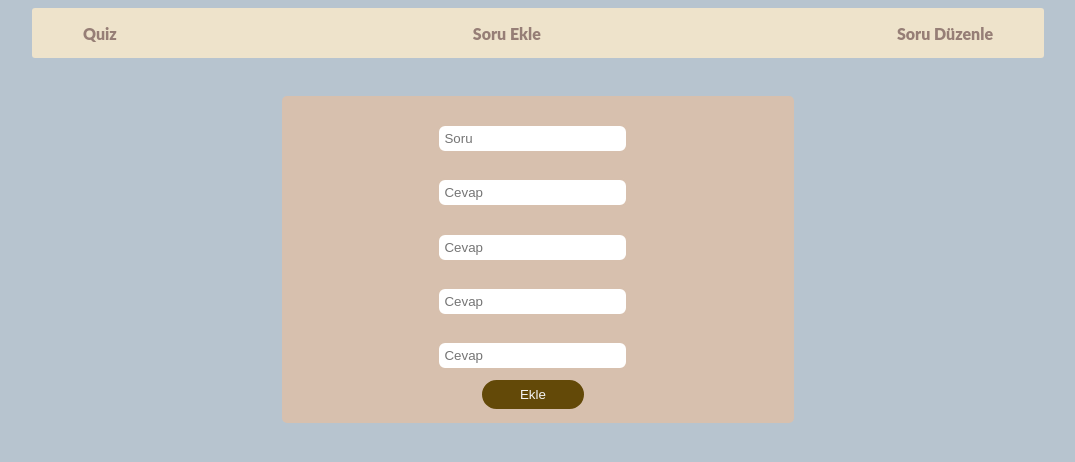
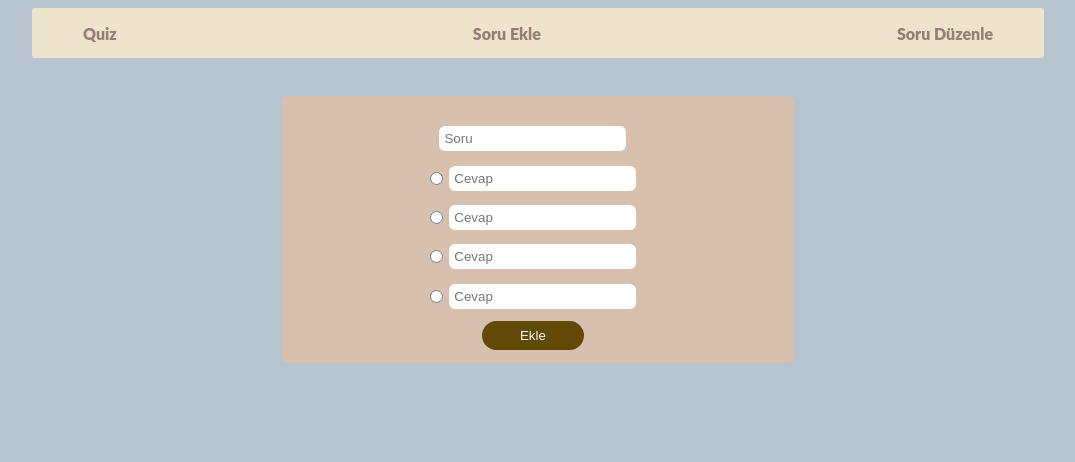
Before and after one commit to ysnkyrr/quiz-app, a React (Create React App) app: page /SoruEkle in a window 1280 px wide. Shown: the top 462 px of the page, without its empty margins (102-1177 px from the left). Built offline with nearby package versions, Linux system fonts and the light colour scheme.

Commit message:
add answer is correct change

```diff
--- a/src/App.css
+++ b/src/App.css
@@ -270,3 +270,7 @@ nav {
   margin-left: 2%;
   color: #634908;
 }
+.answer-radio-btn{
+  display: flex;
+  flex-direction: row-reverse;
+}
--- a/src/components/Questions.js
+++ b/src/components/Questions.js
@@ -31,6 +31,7 @@ function Questions() {
         {state.questions.map((item, index) => (
           <div className="questions-item">
             <p className="questions-item-p">{item.question}</p>
+
             <div className="buttons">
               <Link className="change-btn" to={`/Sorular/${item.id}`}>
                 Düzenle
--- a/src/components/SoruEkle.js
+++ b/src/components/SoruEkle.js
@@ -8,17 +8,24 @@ function SoruEkle() {
   const [pushQue, setPushQue] = useState({
     question: "",
     answers: [
-      { answer: "", isCorrect: true },
+      { answer: "", isCorrect: false },
       { answer: "", isCorrect: false },
       { answer: "", isCorrect: false },
       { answer: "", isCorrect: false },
     ],
   });
   console.log(pushQue);
+
   const setAnswer = (index, cvp) => {
     const obj = [...pushQue.answers];
     obj[index] = { answer: cvp, isCorrect: false };
     setPushQue((item) => ({ ...item, answers: obj }));
+  };
+  const changeValue = (index, cvp) => {
+    const crt = [...pushQue.answers];
+    crt[index] = { ...crt[index], isCorrect: true };
+    setPushQue((item) => ({ ...item, answers: crt }));
+    console.log("crt", crt);
   };
   const addQue = () => {
     postQue(dispatch, pushQue);
@@ -29,6 +36,7 @@ function SoruEkle() {
   //   };
   //   init();
   // }, []);
+
   return (
     <div className="pushQue">
       <input
@@ -41,27 +49,58 @@ function SoruEkle() {
           }))
         }
       />
-
+      <div className="answer-radio-btn">
         <input
           type="text"
           placeholder="Cevap"
           onChange={(e) => setAnswer(0, e.target.value)}
         />
         <input
+          type="radio"
+          value=""
+          name="isCorrect"
+          onChange={(e) => changeValue(0, e.target.value)}
+        />
+      </div>
+      <div className="answer-radio-btn">
+        <input
           type="text"
           placeholder="Cevap"
           onChange={(e) => setAnswer(1, e.target.value)}
         />
+        <input
+          type="radio"
+          value=""
+          name="isCorrect"
+          onChange={(e) => changeValue(1, e.target.value)}
+        />
+      </div>
+      <div className="answer-radio-btn">
         <input
           type="text"
           placeholder="Cevap"
           onChange={(e) => setAnswer(2, e.target.value)}
         />
         <input
+          type="radio"
+          value=""
+          name="isCorrect"
+          onChange={(e) => changeValue(2, e.target.value)}
+        />
+      </div>
+      <div className="answer-radio-btn">
+        <input
           type="text"
           placeholder="Cevap"
           onChange={(e) => setAnswer(3, e.target.value)}
         />
+        <input
+          type="radio"
+          value=""
+          name="isCorrect"
+          onChange={(e) => changeValue(3, e.target.value)}
+        />
+      </div>
 
       <button className="pushQue-btn" onClick={addQue}>
         {" "}
```
Lines whose indentation alone changed are shown as unchanged.
